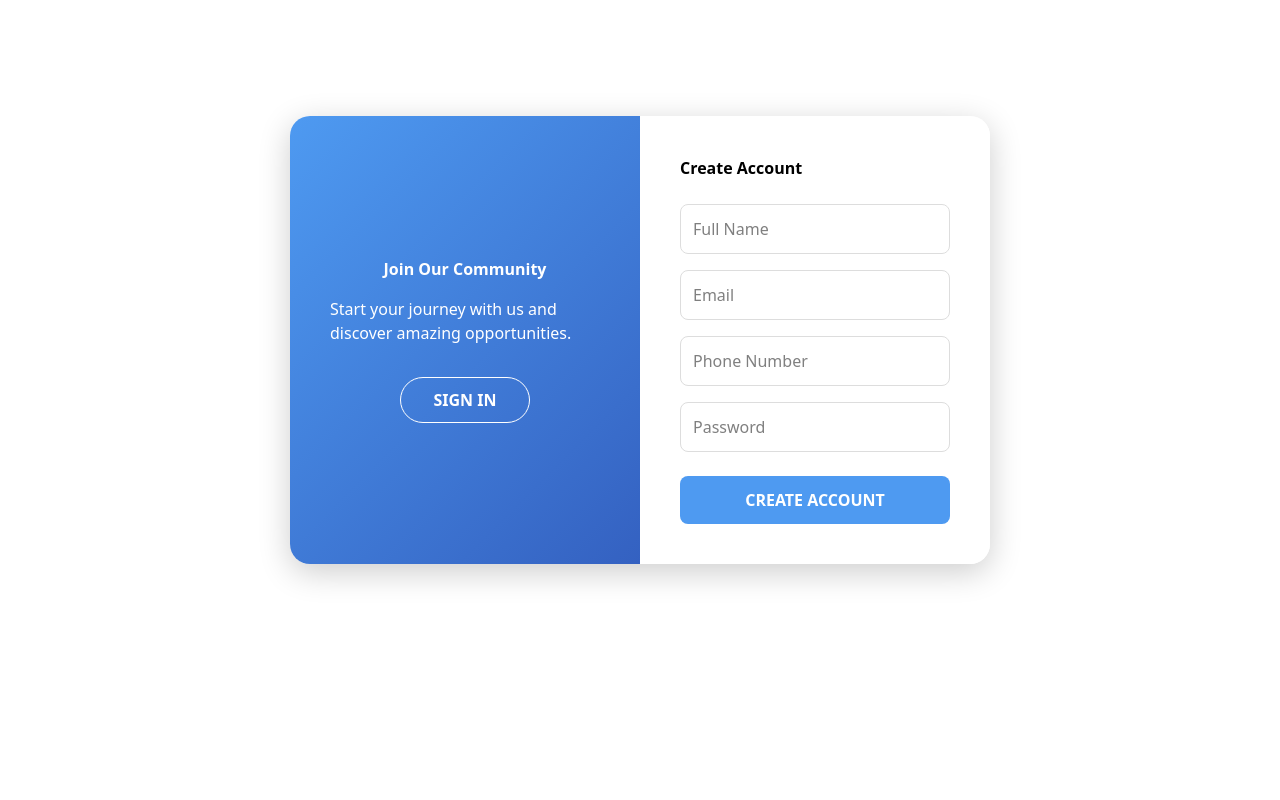
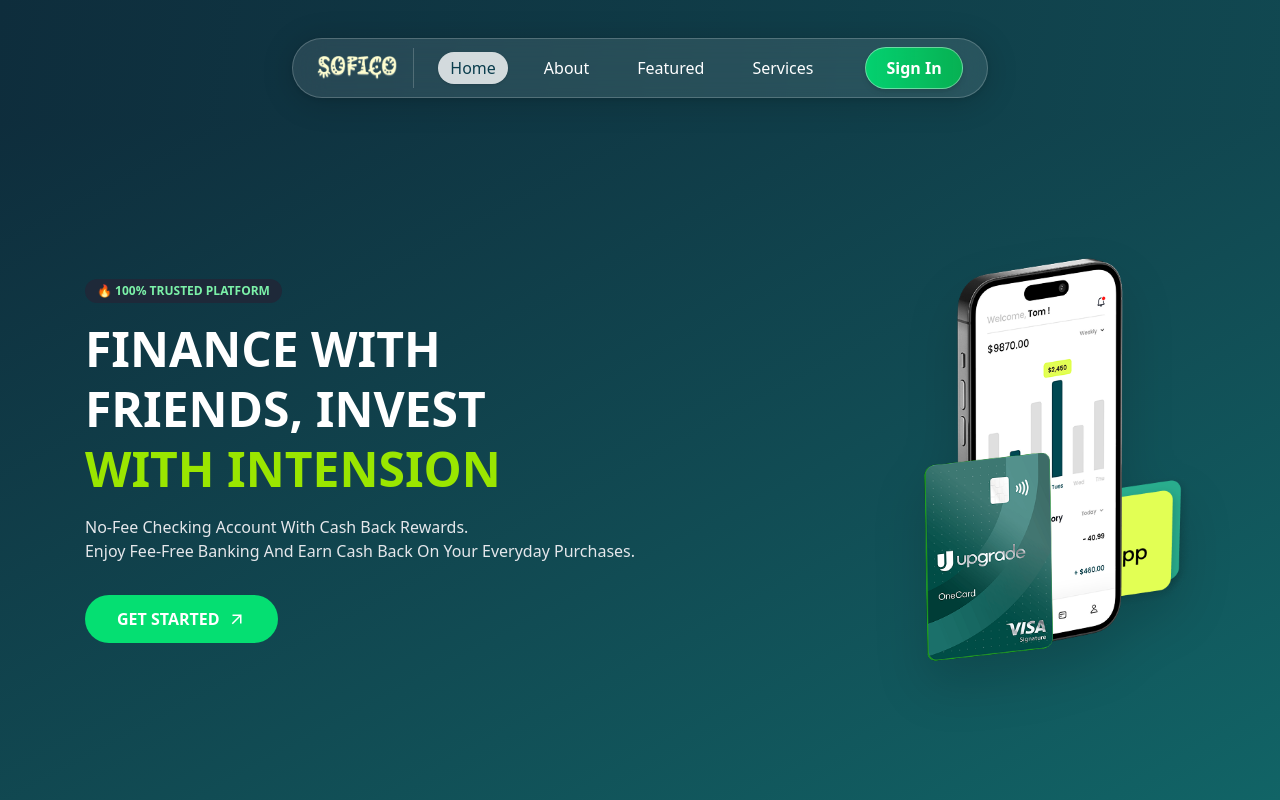
Before and after one commit to devinllc/sfcs-, a React (Vite) app in the folder client/web/SoFiCo/: page / in a window 1280 px wide. Shown: the top 800 px of the page. Built offline with nearby package versions, Linux system fonts and the light colour scheme.

Commit message:
landing fix

```diff
--- a/client/web/SoFiCo/src/App.jsx
+++ b/client/web/SoFiCo/src/App.jsx
@@ -11,15 +11,18 @@
 const ProtectedRoute = ({ children }) => {
   const userId = getCurrentUserId();
   if (!userId) {
-    return <Navigate to="/" replace />;
+    return <Navigate to="/auth" replace />;
   }
   return children;
 };
 
 function App() {
   return (
+    <div className='min-h-screen bg-gradient-to-br from-[#0e2d3c] to-[#116466]'>
+      <Navbar />
       <Routes>
-      <Route path="/" element={<AuthForm />} />
+        <Route path="/" element={<Home />} />
+        <Route path="/auth" element={<AuthForm />} />
         <Route
           path="/dashboard"
           element={
@@ -30,6 +33,7 @@
         />
         <Route path="*" element={<Navigate to="/" replace />} />
       </Routes>
+    </div>
   );
 }
 
--- a/client/web/SoFiCo/src/components/Navbar.jsx
+++ b/client/web/SoFiCo/src/components/Navbar.jsx
@@ -29,7 +29,7 @@
           ${isActive ? "bg-white/80 text-[#0a3d4d] shadow" : "text-white hover:bg-white/20 hover:text-[#d6ff4b]"}`
         }
         onClick={() => setMenuOpen(false)}>Services</NavLink>
-      <NavLink to="/login" className={({ isActive }) =>
+      <NavLink to="/auth" className={({ isActive }) =>
           `ml-0 mt-4 px-5 py-2 rounded-full border border-white/40 font-semibold text-white transition-all duration-200 bg-gradient-to-r from-green-400/90 to-green-500/80 shadow-md hover:from-green-300 hover:to-green-400 hover:text-[#0a3d4d]
           ${isActive ? "ring-2 ring-green-400" : ""}`
         }
@@ -95,7 +95,7 @@
           </div>
           {/* Sign In Button */}
           <NavLink
-            to="/login"
+            to="/auth"
             className={({ isActive }) =>
               `ml-4 px-5 py-2 rounded-full border border-white/40 font-semibold text-white transition-all duration-200
               bg-gradient-to-r from-green-400/90 to-green-500/80 shadow-md hover:from-green-300 hover:to-green-400 hover:text-[#0a3d4d]
--- a/client/web/SoFiCo/src/services/api.js
+++ b/client/web/SoFiCo/src/services/api.js
@@ -36,7 +36,6 @@
     }
 };
 
-// Login user
 export const loginUser = async (credentials) => {
     try {
         const response = await fetch(`${BASE_URL}/user/login`, {
@@ -49,9 +48,7 @@
 
         const data = await response.json();
 
-        // Check if the response contains user data
         if (data && data.user) {
-            // Store the user ID from the response
             setCurrentUserId(data.user._id || data.user.id);
             return data;
         } else {
```
Lines whose indentation alone changed are shown as unchanged.
